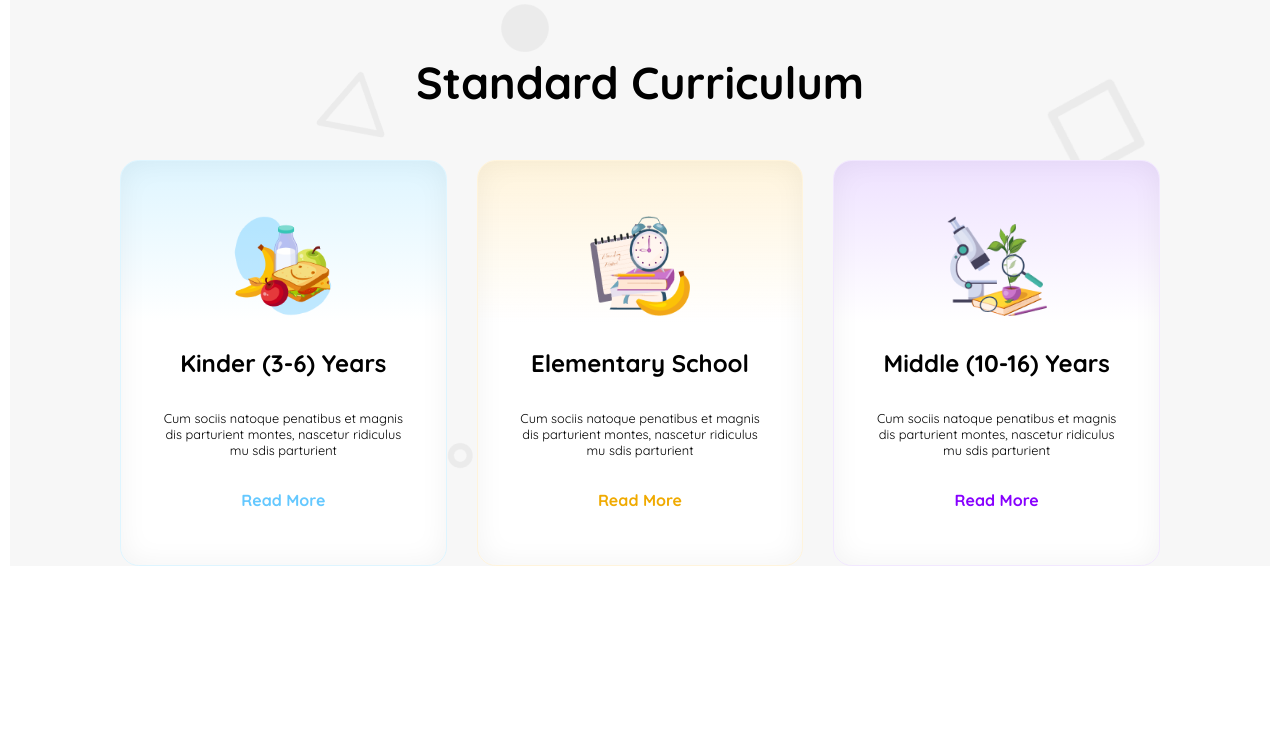
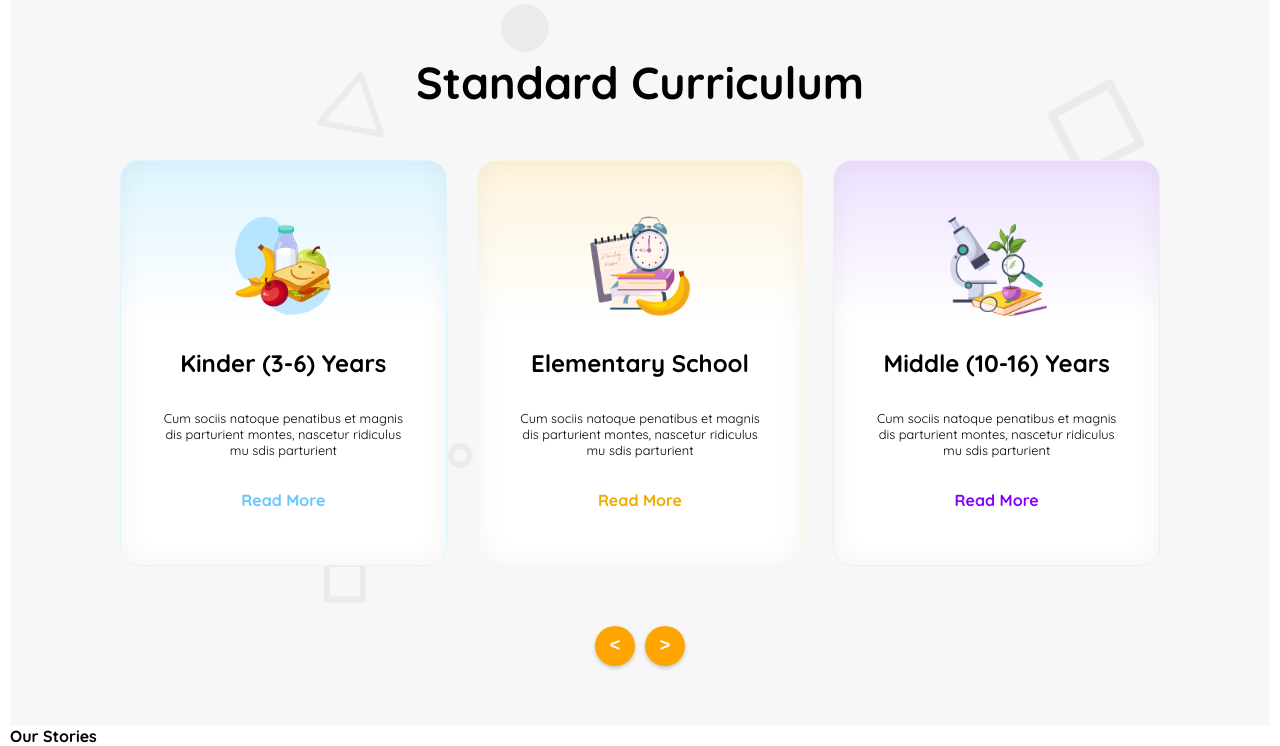
Before and after one commit to ashutosh64822/Kids-School, a plain HTML site: page index.html in a window 1280 px wide. Shown: the part 773-1519 px from the top of the page. Before the commit the page ends 1339 px from the top, so only its background shows below. Drawn offline with Linux system fonts and the light colour scheme.

Commit message:
added story section

```diff
--- a/index.html
+++ b/index.html
@@ -87,7 +87,9 @@
                 Cum sociis natoque penatibus et magnis dis parturient montes,
                 nascetur ridiculus mu sdis parturient
               </p>
-              <a href="" class="curriculum-item-read-more text-color-1">Read More</a>
+              <a href="" class="curriculum-item-read-more text-color-1"
+                >Read More</a
+              >
             </div>
             <div class="curriculum-item-2 display-flex flex-property">
               <img
@@ -100,7 +102,9 @@
                 Cum sociis natoque penatibus et magnis dis parturient montes,
                 nascetur ridiculus mu sdis parturient
               </p>
-              <a href="" class="curriculum-item-read-more text-color-2">Read More</a>
+              <a href="" class="curriculum-item-read-more text-color-2"
+                >Read More</a
+              >
             </div>
             <div class="curriculum-item-3 display-flex flex-property">
               <img
@@ -113,11 +117,28 @@
                 Cum sociis natoque penatibus et magnis dis parturient montes,
                 nascetur ridiculus mu sdis parturient
               </p>
-              <a href="" class="curriculum-item-read-more text-color-3">Read More</a>
+              <a href="" class="curriculum-item-read-more text-color-3"
+                >Read More</a
+              >
             </div>
           </div>
         </div>
+        <div class="navigation-buttons">
+            <button class="nav-button">
+              <span class="chevron">&lt;</span>
+            </button>
+            <button class="nav-button">
+              <span class="chevron">&gt;</span>
+            </button>
+          </div>
       </section>
+
+      <!-- story section  -->
+
+      <section class="story">
+        <h4 class="story-title">Our Stories</h4>
+      </section>
+
     </main>
   </body>
 </html>
--- a/style/kidschool.css
+++ b/style/kidschool.css
@@ -25,7 +25,7 @@
   display: flex;
 }
 
-.flex-property{
+.flex-property {
   flex-direction: column;
   justify-content: center;
   align-items: center;
@@ -174,22 +174,21 @@ header {
 
 /* main section  */
 
-main{
+main {
   width: 1260px;
   margin: 0px auto;
 }
 
 /* curriculum section  */
 
-.Curriculum{
+.Curriculum {
   background-image: url(../assets/bg.png);
   background-repeat: no-repeat;
-
 }
 
-.curriculum-container{
+.curriculum-container {
   padding: 0px 110px;
-    margin:0px auto;
+  margin: 0px auto;
   text-align: center;
 }
 
@@ -199,7 +198,7 @@ main{
   font-weight: 700;
 }
 
-.curriculum-items{
+.curriculum-items {
   justify-content: space-between;
   gap: 30px;
   align-items: center;
@@ -216,7 +215,6 @@ main{
       rgba(255, 255, 255, 0) 40%
     ),
     rgb(255, 255, 255);
-
 }
 
 .curriculum-item-2 {
@@ -245,35 +243,74 @@ main{
     rgb(255, 255, 255);
 }
 
-.curriculum-item-img{
+.curriculum-item-img {
   height: 100px;
   width: 100px;
 }
 
-.curriculum-item-title{
+.curriculum-item-title {
   font-size: 1.5rem;
   margin-top: 32px;
 }
 
-.curriculum-item-description{
+.curriculum-item-description {
   font-size: 0.8rem;
   margin: 32px 0px;
 }
 
-.curriculum-item-read-more{
+.curriculum-item-read-more {
   text-decoration: none;
   font-weight: 700;
 }
 
-.text-color-1{
+.text-color-1 {
   color: rgb(100, 200, 255);
 }
 
-.text-color-2{
+.text-color-2 {
   color: rgb(240, 170, 0);
 }
 
-.text-color-3{
+.text-color-3 {
   color: rgb(135, 0, 255);
+}
 
+/* Container for the buttons */
+.navigation-buttons {
+  display: flex;
+  justify-content: center;
+  align-items: center;
+  gap: 10px; /* Space between the buttons */
+  padding: 60px 60px;
 }
+
+/* Styling the buttons */
+
+.slider{
+    padding: 60px 0px;
+}
+
+.nav-button {
+  background-color: orange;
+  border: none;
+  color: white;
+  width: 40px; /* Size of the circle */
+  height: 40px; /* Size of the circle */
+  border-radius: 50%; /* Make it circular */
+  display: flex;
+  justify-content: center;
+  align-items: center;
+  cursor: pointer;
+  font-size: 18px; /* Size of the chevron */
+  box-shadow: 0 2px 4px rgba(0, 0, 0, 0.2); /* Optional shadow */
+}
+
+.nav-button:hover {
+  background-color: darkorange; /* Change color on hover */
+}
+
+/* Chevron inside the button */
+.chevron {
+  font-weight: bold;
+  font-family: Arial, sans-serif; /* Fallback font */
+}
```
Lines whose indentation alone changed are shown as unchanged.
